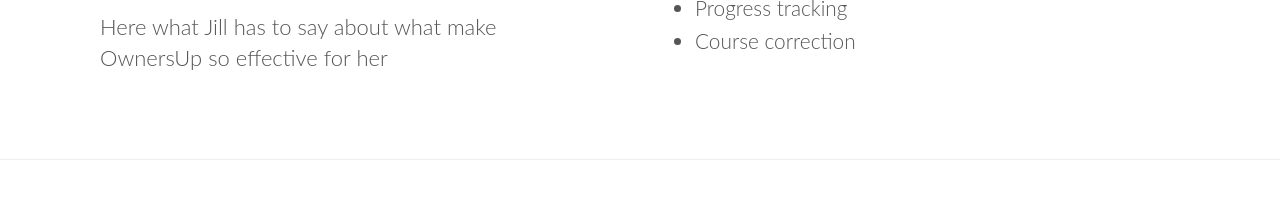
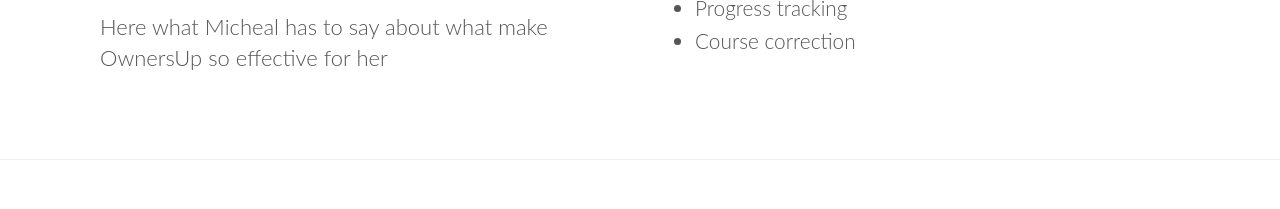
Before and after one commit to OwnersUp/ownersup.com, a Jekyll site: the page built from free-trial/index.html, in a window 1280 px wide and 1400 px high, scrolled down 1882 px. Shown: the part 247-456 px from the top of the window. Built offline with Jekyll 4.4.1, drawn with Linux system fonts in a browser that asks for light colours; a script that is not in the unit is left out; some of the changed text lies outside the part shown.

Commit message:
Updated 8 files via CloudCannon

```diff
--- a/free-trial/index.html
+++ b/free-trial/index.html
@@ -92,11 +92,11 @@
     <div class="row">
       <div class="col-md-6">
         <div class="embed-responsive embed-responsive-16by9">
-          <iframe class="embed-responsive-item" frameborder="0" src="https://www.youtube.com/embed/EYdL1fR6DmI">allowfullscreen</iframe>
+            <iframe width="560" height="315" src="https://www.youtube.com/embed/r_crTU71GuM" frameborder="0" allowfullscreen></iframe>
         </div>
         <blockquote>
           <p>
-            Here what Jill has to say about what make OwnersUp so effective for her
+            Here what Micheal has to say about what make OwnersUp so effective for her
           </p>
         </blockquote>
       </div>
@@ -155,14 +155,14 @@
       </div>
       <div class="col-md-6">
         <div class="embed-responsive embed-responsive-16by9">
-          <iframe class="embed-responsive-item" frameborder="0" src="https://www.youtube.com/embed/6W_gpk3p5Us">allowfullscreen</iframe>
+          <iframe class="embed-responsive-item" frameborder="0" src="https://www.youtube.com/embed/EYdL1fR6DmI">allowfullscreen</iframe>
         </div>
         <blockquote>
           <p>
-            After joining OwnersUp, my revenue has gone up consistenly
+            <!--After joining OwnersUp, my revenue has gone up consistenly-->
           </p>
           <footer>
-            Shir, ExcelShir
+            Jill, Strickman-Ripps Inc
           </footer>
         </blockquote>
       </div>
```
